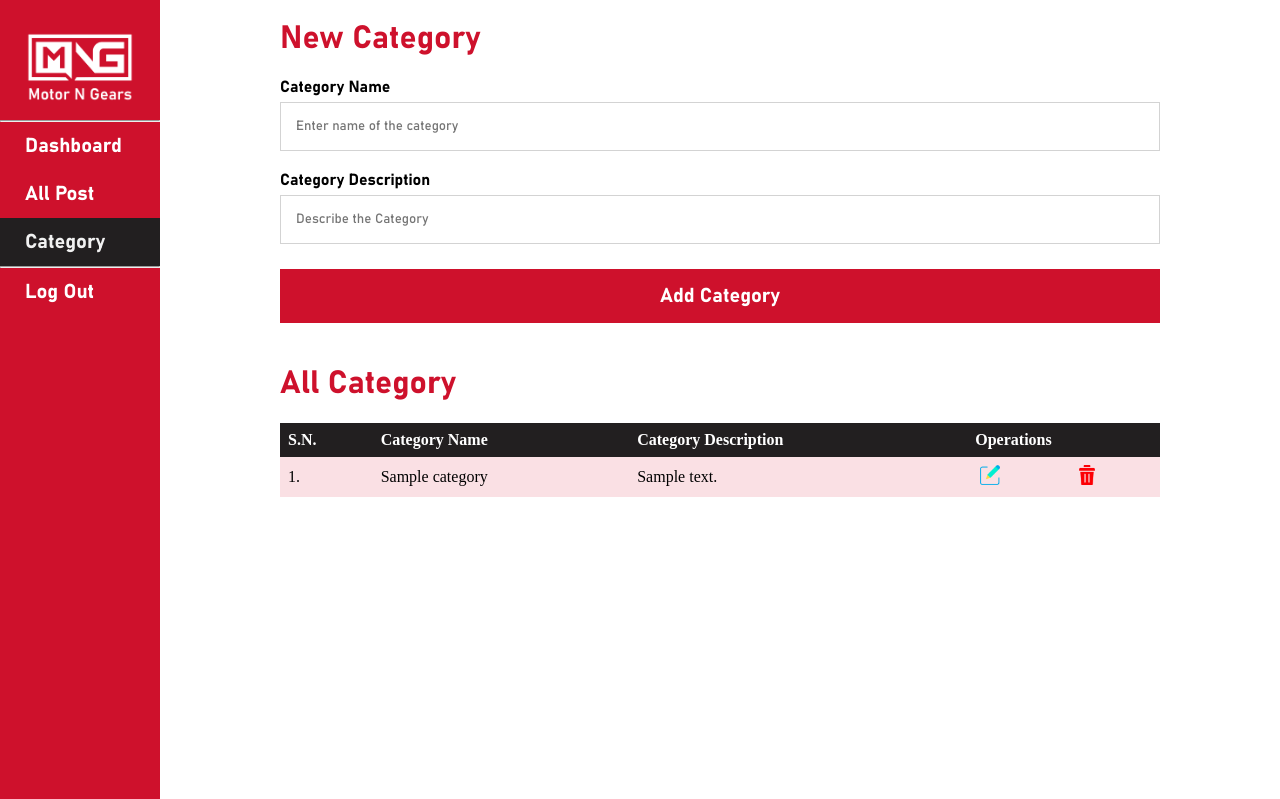
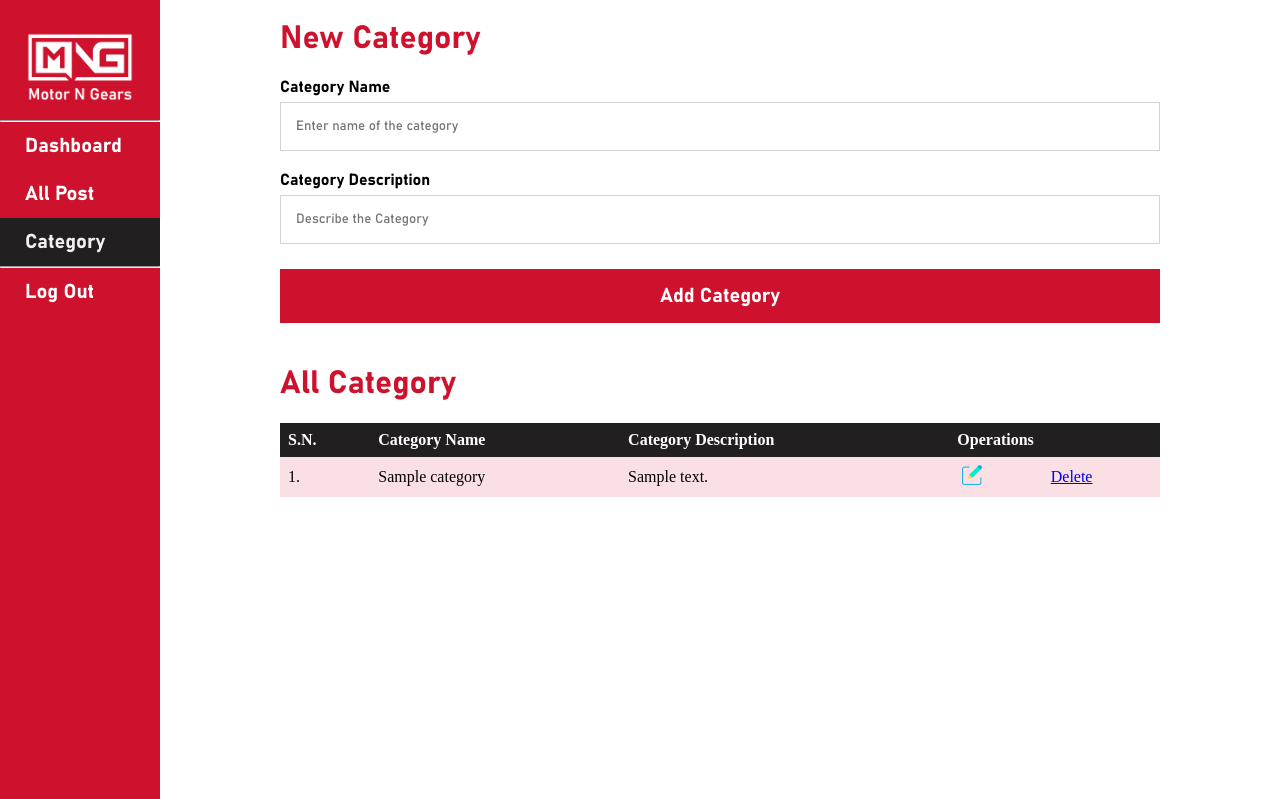
Before and after one commit to d-baral/motorngears, a PHP site: page /category.php in a window 1280 px wide. Shown: the top 799 px of the page. Run offline with PHP 8.4, Linux system fonts and the light colour scheme; the visitor is signed in with stand-in values (Sample User, id 1); tables that the repository leaves empty or names only in its code hold one stand-in row (values such as "Sample post").

Commit message:
Delete alert to confirm deletion is added before deleting post or category

```diff
--- a/assets/css/style.css
+++ b/assets/css/style.css
@@ -127,7 +127,6 @@
   color: green;
   font-family: Bahnschrift;
   padding: 10px;
-
 }
 
 .icon-button
--- a/category.php
+++ b/category.php
@@ -17,16 +17,6 @@ if (!isset($_SESSION['loginid'])) {
     <link rel="stylesheet" href="assets/css/sidemenu.css">
     <link rel="stylesheet" href="assets/css/cat_form.css">
     <link rel="stylesheet" href="assets/css/style.css">
-    <script>
-        function confirm_delete() {
-            if (confirm("Are you sure, you want delete?") == true) {
-                console.log("OK CLicked");
-            } else {
-                console.log("Cancel CLicked");
-            }
-        }
-    </script>
-
 </head>
 
 <body>
@@ -130,12 +120,11 @@ if (!isset($_SESSION['loginid'])) {
                                         </a>
                                     </td>
                                     <td>
-                                        <a href="category_action.php?cid=<?php echo $cid; ?>" onclick="confirm_delete();"
-                                            class="icon-button">
-                                            <img src="./assets/icons/delete.png" alt="Delete Icon">
-                                        </a>
+                                        <?php echo "<a onClick=\" javascript:return confirm('Are You Sure to Delete?');\"href='category_action.php?cid={$row['cid']}'>
+                                Delete
+                                </a>"; ?>
+                                        <!-- <img src='./assets/icons/delete.png' alt='Delete Icon'> -->
                                     </td>
-
                                 </tr>
                                 <?php
                             }
```
Also changed, not shown: post.php (+5 -5 lines), assets/images/IMG-63c7411d4596b5.63118648.jpg (added).
